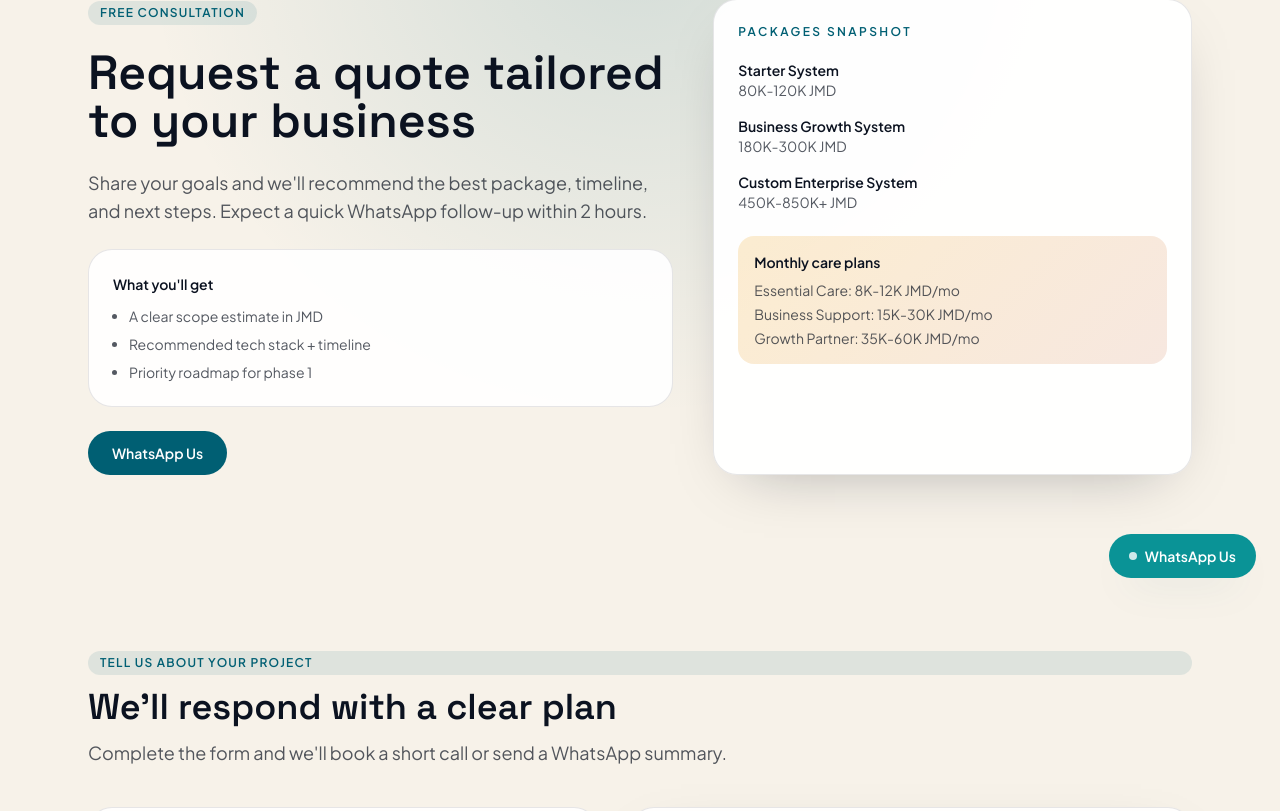
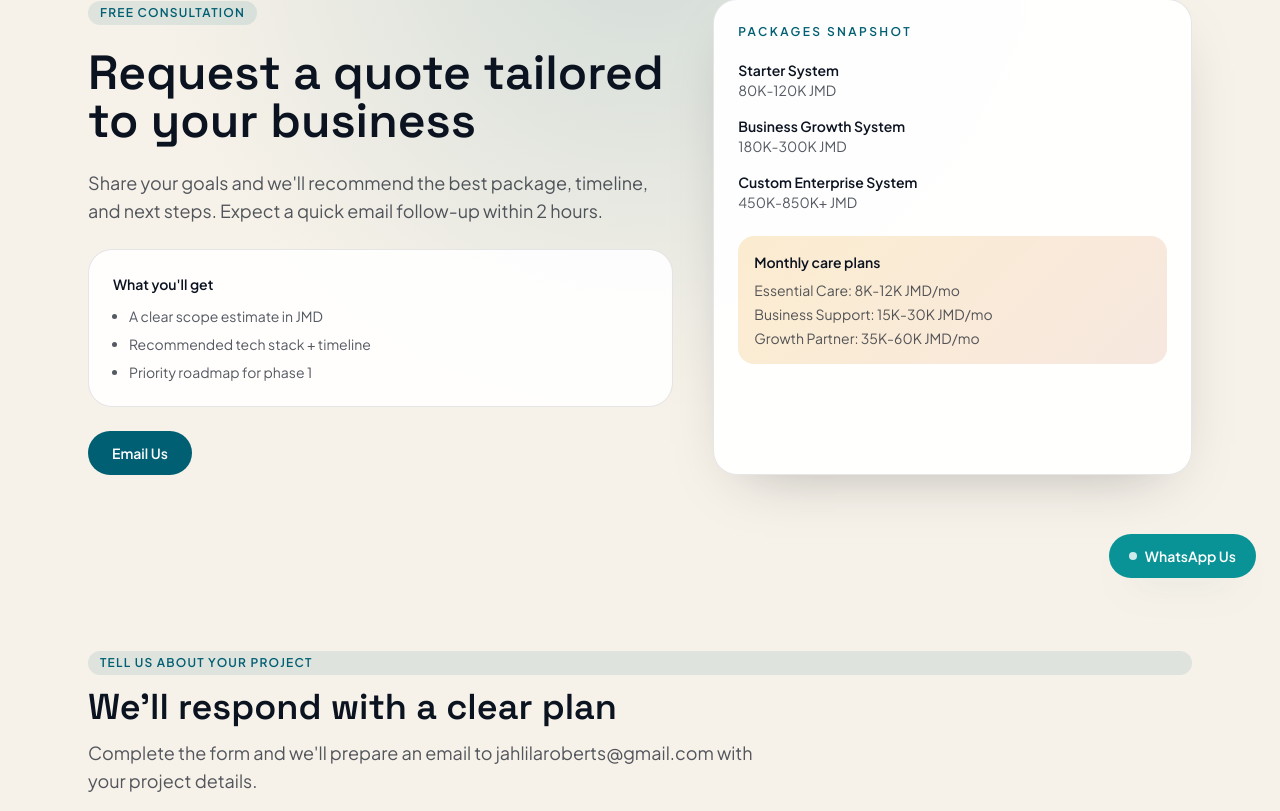
Before and after one commit to Jahl1l/roberts, a Next.js app: page /free-consultation in a window 1280 px wide. Shown: the part 198-1009 px from the top of the page. Built offline with nearby package versions, Linux system fonts and the light colour scheme.

Commit message:
Make consultation section email-only

```diff
--- a/src/app/free-consultation/page.tsx
+++ b/src/app/free-consultation/page.tsx
@@ -2,10 +2,9 @@ import Link from "next/link";
 import Section from "@/components/Section";
 import ContactForm from "@/components/ContactForm";
 import { CARE_PLANS, PACKAGES, SITE } from "@/lib/content";
-import { getWhatsAppHref } from "@/lib/whatsapp";
 
 export default function FreeConsultationPage() {
-  const whatsappHref = getWhatsAppHref(SITE.whatsappNumber, SITE.whatsappMessage);
+  const emailHref = `mailto:${SITE.email}`;
 
   return (
     <div>
@@ -19,7 +18,7 @@ export default function FreeConsultationPage() {
               </h1>
               <p className="text-base text-ink/70 md:text-lg">
                 Share your goals and we&apos;ll recommend the best package, timeline,
-                and next steps. Expect a quick WhatsApp follow-up within 2 hours.
+                and next steps. Expect a quick email follow-up within 2 hours.
               </p>
               <div className="rounded-3xl border border-ink/10 bg-white/90 p-6 text-sm text-ink/70">
                 <p className="font-semibold text-ink">What you&apos;ll get</p>
@@ -30,12 +29,10 @@ export default function FreeConsultationPage() {
               </ul>
               </div>
               <Link
-                href={whatsappHref}
+                href={emailHref}
                 className="inline-flex rounded-full bg-ocean px-6 py-3 text-sm font-semibold text-white"
-                target="_blank"
-                rel="noreferrer"
               >
-                WhatsApp Us
+                Email Us
               </Link>
             </div>
             <div className="rounded-3xl border border-ink/10 bg-white/95 p-6 shadow-soft">
@@ -68,7 +65,7 @@ export default function FreeConsultationPage() {
       <Section
         eyebrow="Tell us about your project"
         title="We&apos;ll respond with a clear plan"
-        subtitle="Complete the form and we&apos;ll book a short call or send a WhatsApp summary."
+        subtitle="Complete the form and we&apos;ll prepare an email to jahlilaroberts@gmail.com with your project details."
       >
         <div className="grid gap-8 lg:grid-cols-[1fr_1.1fr]">
           <div className="space-y-6 text-sm text-ink/70">
@@ -76,7 +73,7 @@ export default function FreeConsultationPage() {
               <p className="font-semibold text-ink">Best fit for</p>
               <ul className="mt-3 list-disc space-y-2 pl-4">
                 <li>Teams ready to streamline bookings or orders</li>
-                <li>Businesses scaling beyond WhatsApp spreadsheets</li>
+                <li>Businesses scaling beyond manual spreadsheets</li>
                 <li>Owners who want clear, local support</li>
               </ul>
             </div>
```
